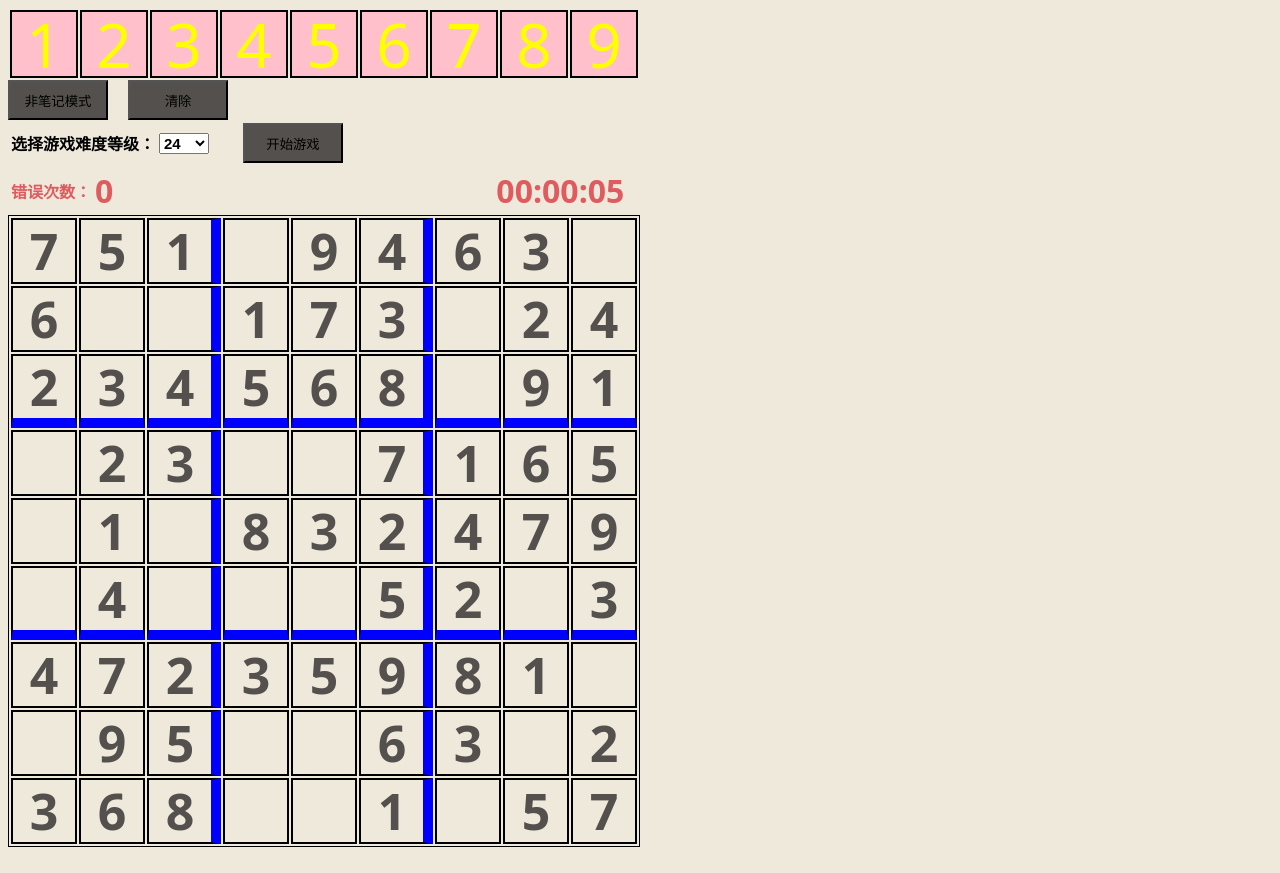
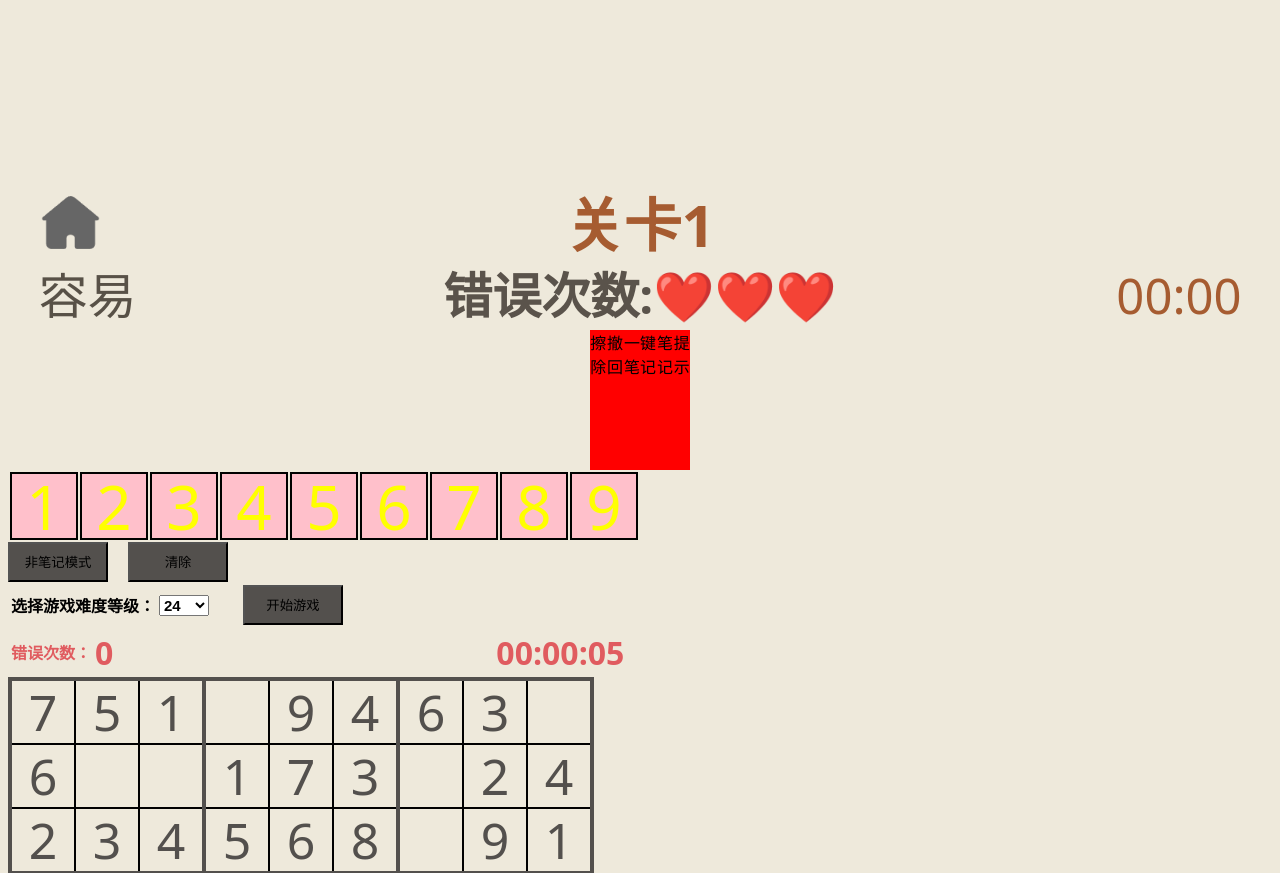
Before and after one commit to Junior13583/sudoku, a plain HTML site: page index.html in a window 1280 px wide. Shown: the top 873 px of the page. Drawn offline with Linux system fonts and the light colour scheme.

Commit message:
第二次提交

```diff
--- a/index.html
+++ b/index.html
@@ -4,8 +4,126 @@
     <meta charset="UTF-8">
     <title>Sudoku</title>
 </head>
+<style>
+    .gameHead {
+        display: flex;
+        justify-content: space-between;
+        height: 70px;
+        width: 100%;
+        margin-top: 15%;
+    }
+
+    .home {
+        position: absolute;
+        left: 3%;
+        width: 65px;
+        height: 65px;
+        background-image: url('img/home.png'); /* 设置背景图片 */
+        background-size: cover; /* 可选：设置背景图片覆盖整个div */
+        background-position: center; /* 可选：设置背景图片居中 */
+        background-repeat: no-repeat; /* 可选：设置背景图片不重复 */
+    }
+
+    .level {
+        font-size: 58px;
+        line-height: 70px;
+        color: #a65c31;
+        position: absolute;
+        left: 50%;
+        transform: translateX(-50%);
+        font-family: 'system-ui';
+        font-weight: bold;
+    }
+
+    .gameInfo {
+        display: flex;
+        justify-content: space-between;
+        height: 70px;
+        width: 100%;
+    }
+
+    .type {
+        position: absolute;
+        left: 3%;
+        line-height: 70px;
+        font-size: 49px;
+        color: #585147;
+    }
+
+    .errorTimes{
+        font-size: 49px;
+        line-height: 70px;
+        color: #5a534b;
+        position: absolute;
+        left: 50%;
+        transform: translateX(-50%);
+        font-family: 'system-ui';
+        font-weight: bold;
+    }
+
+    .time{
+        line-height: 70px;
+        font-size: 49px;
+        color: #a65c31;
+        position: absolute;
+        right: 3%;
+    }
+
+    .gameOption{
+        display: flex;
+        justify-content: space-between;
+        height: 140px;
+        width: 100%;
+    }
+
+    .optionItems {
+        margin: 0 auto; /* 水平居中 */
+        text-align: center;
+        background-color: red;
+        width: 100px;
+        display: flex;
+    }
+
+    .delBox {
+        display: flex;
+    }
+</style>
 <body>
-
+    <div class="gameHead">
+        <div class="home"></div>
+        <div class="level">关卡1</div>
+    </div>
+    <div class="gameInfo">
+        <div class="type">容易</div>
+        <div class="errorTimes">错误次数:❤️❤️❤️</div>
+        <div class="time">00:00</div>
+    </div>
+    <div class="gamePalace"></div>
+    <div class="gameOption">
+        <div class="optionItems">
+            <div class="delBox">
+                <div class="delImg"></div>
+                <div class="delTitle">擦除</div>
+            </div>
+            <div class="backBox">
+                <div class="backImg"></div>
+                <div class="backTitle">撤回</div>
+            </div>
+            <div class="quickNoteBox">
+                <div class="quickNoteImg"></div>
+                <div class="quickNoteTitle">一键笔记</div>
+            </div>
+            <div class="noteBox">
+                <div class="noteImg"></div>
+                <div class="noteTitle">笔记</div>
+            </div>
+            <div class="helpBox">
+                <div class="helpImg"></div>
+                <div class="helpTitle">提示</div>
+            </div>
+        </div>
+    </div>
+    <div class="gameInput"></div>
 </body>
 <script>
 	// 默认游戏等级参数
@@ -84,7 +202,8 @@
 		// 动态生成一个9*9的表格
 		var table = document.createElement("table");
 		// 给table添加样式，添加边框，第3行和第3列加粗，第6行和第6列加粗
-		table.style.border = "1px solid #000";
+		table.style.border = "4px solid #53504d";
+        table.style.borderCollapse = 'collapse';
 		for(var i=0;i<9;i++){
 			var tr = document.createElement("tr");
 			for(var j=0;j<9;j++){
@@ -129,13 +248,12 @@
 				td.style.textAlign = "center";
 				td.style.verticalAlign = "middle";
 				td.style.lineHeight = "60px";
-				td.style.fontWeight = "bold";
 				// 添加边框，来区分每个宫
 				if(i===2 || i===5){
-					td.style.borderBottom = "10px solid blue";
+					td.style.borderBottom = "4px solid #53504d";
 				}
 				if(j===2 ||j===5){
-					td.style.borderRight = "10px solid blue";
+                    td.style.borderRight = "4px solid #53504d";
 				}
 				// 创建用于存放填入的数字容器
 				var filldiv = document.createElement("div");
```
Also changed, not shown: img/all_note.png (added), img/back.png (added), img/del.png (added), img/home.png (added), img/info.png (added), img/note.png (added).
